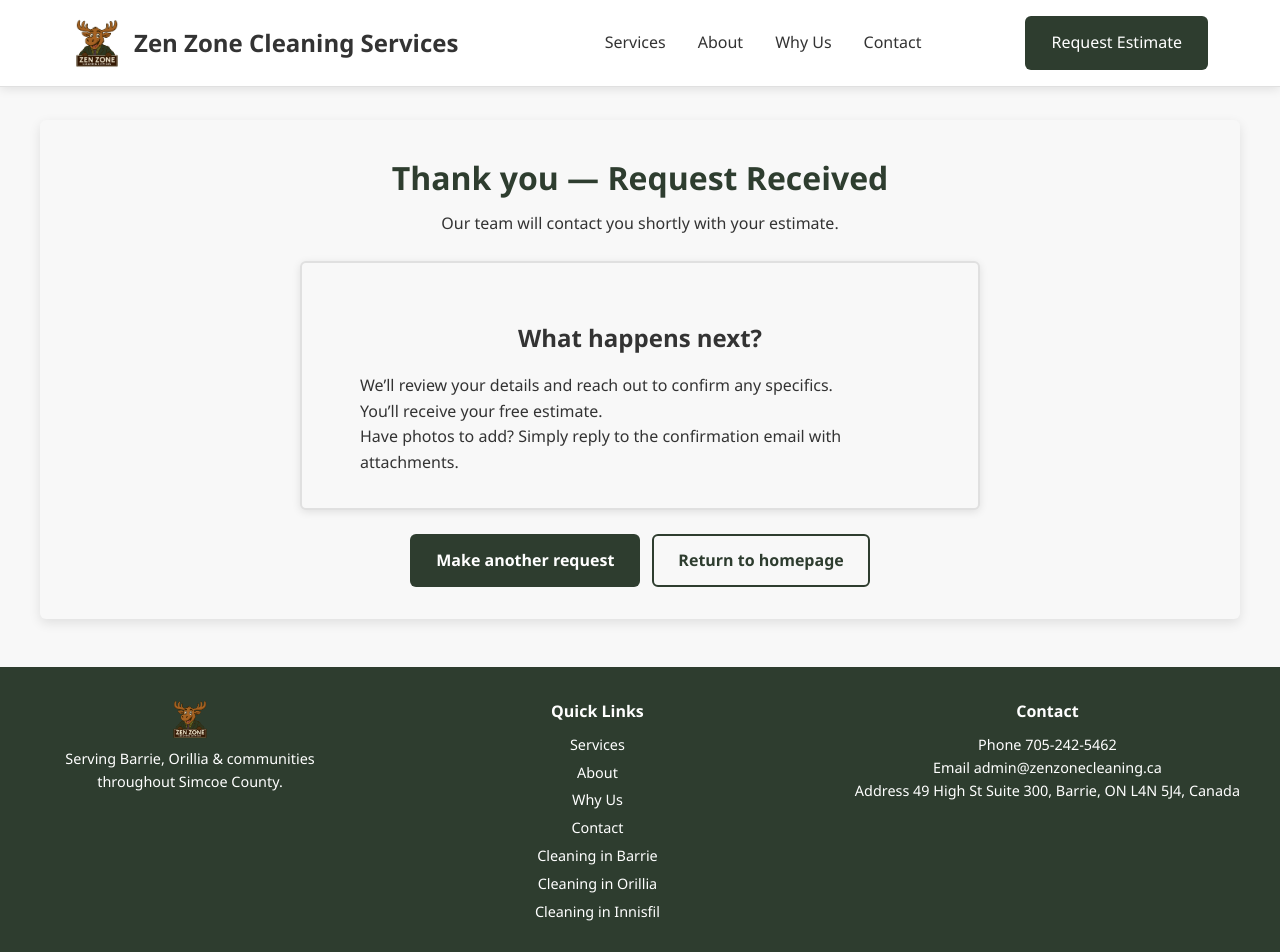
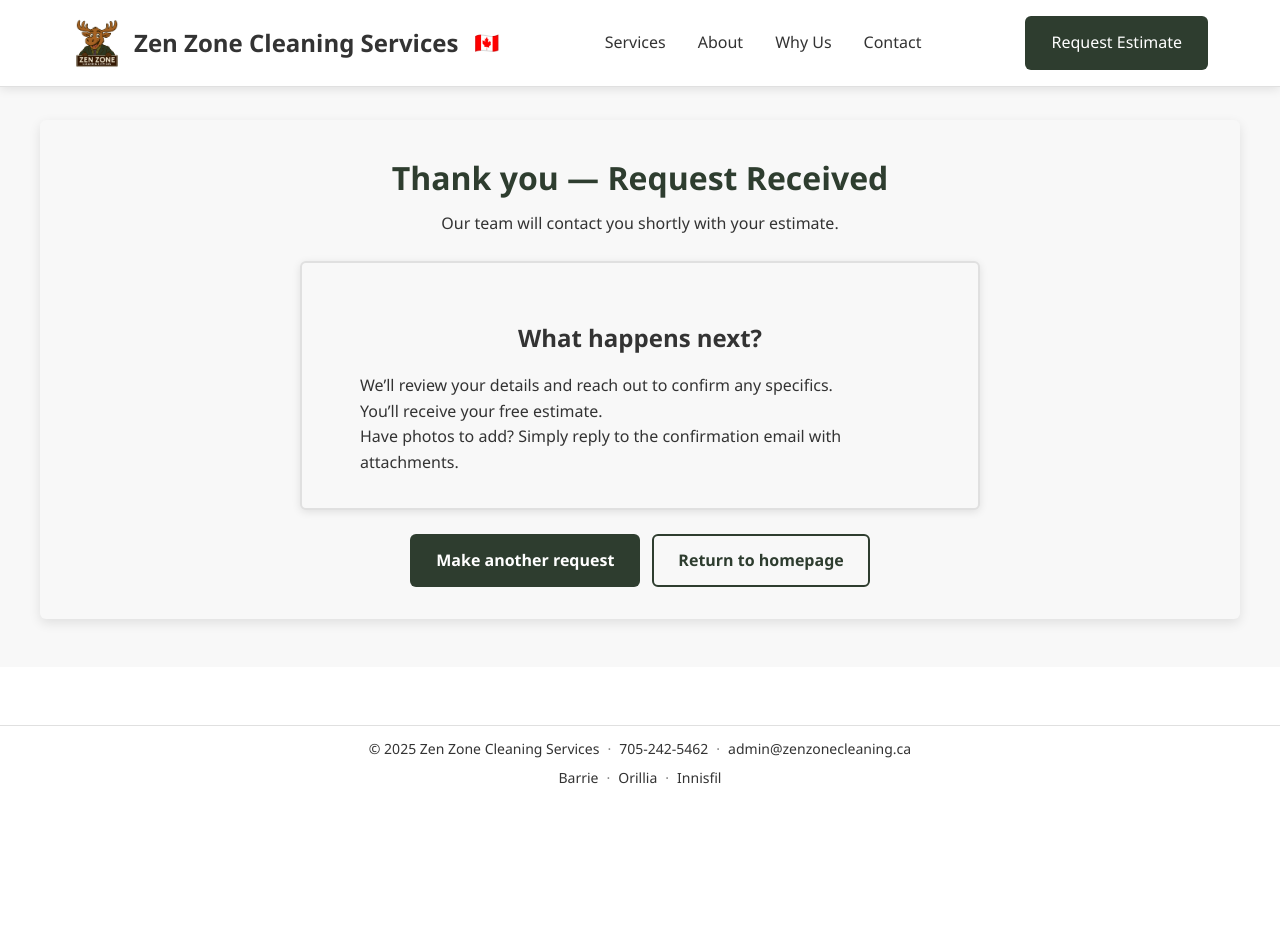
Before and after one commit to marinusdebeer/zen-zone-cleaning-website, a React (Create React App) app: page /confirmation in a window 1280 px wide. Shown: the top 952 px of the page. After the commit the page ends 800 px from the top, so only its background shows below. Built offline with nearby package versions, Linux system fonts and the light colour scheme.

Commit message:
sleeker footer

```diff
--- a/src/components/Footer.css
+++ b/src/components/Footer.css
@@ -1,22 +1,35 @@
 /* Footer styling */
 
 .footer {
-  background-color: var(--color-primary);
-  color: var(--color-secondary);
-  padding: 2rem 1rem;
-  font-size: 0.9rem;
-  transition: background-color var(--transition-medium), color var(--transition-medium);
+  background-color: var(--color-background);
+  color: var(--color-text);
+  padding: 0.75rem 1rem;
+  font-size: 0.875rem;
+  border-top: 1px solid var(--color-border);
+  transition: background-color var(--transition-medium), color var(--transition-medium), border-color var(--transition-medium);
+  line-height: 1.5;
 }
 
 .footer__container {
   display: flex;
-  flex-wrap: wrap;
-  justify-content: space-between;
-  align-items: flex-start;
+  flex-direction: column;
+  gap: 0.5rem;
   max-width: var(--max-content-width);
   margin: 0 auto;
-  gap: 2rem;
+  align-items: center;
 }
+
+/* Inline meta row (copyright, phone, email) */
+.footer__meta {
+  display: flex;
+  flex-wrap: wrap;
+  align-items: center;
+  justify-content: center;
+  gap: 0.5rem;
+  text-align: center;
+}
+
+.dot { opacity: 0.6; }
 
 .footer__logo {
   margin-bottom: 0.5rem;
@@ -40,48 +53,84 @@
   max-width: 300px;
 }
 
-.footer__links h4,
-.footer__contact h4 {
+.footer__contact h4,
+.footer__areas h4 {
   margin-bottom: 0.5rem;
   font-weight: 600;
   font-size: 1rem;
 }
 
-.footer__links ul {
+.footer__areas ul {
   list-style: none;
   padding: 0;
 }
 
-.footer__links li {
+.footer__areas li {
   margin-bottom: 0.3rem;
 }
 
-.footer__links a {
-  color: var(--color-secondary);
+.footer__areas a {
+  color: var(--color-text);
   transition: color var(--transition-fast);
 }
 
-.footer__links a:hover {
-  color: var(--color-accent);
+.footer__areas a:hover {
+  color: var(--color-primary);
+}
+
+/* Inline areas row */
+.footer__areas-inline {
+  display: flex;
+  flex-wrap: wrap;
+  align-items: center;
+  justify-content: center;
+  gap: 0.5rem;
+}
+
+.footer__areas-inline a {
+  color: var(--color-text);
+}
+
+.footer__areas-inline a:hover {
+  color: var(--color-primary);
 }
 
 .footer__contact a {
-  color: var(--color-secondary);
+  color: var(--color-text);
   transition: color var(--transition-fast);
 }
 
 .footer__contact a:hover {
-  color: var(--color-accent);
+  color: var(--color-primary);
 }
 
-.footer__bottom {
-  margin-top: 2rem;
-  text-align: center;
-  font-size: 0.8rem;
-  border-top: 1px solid var(--color-border);
-  padding-top: 1rem;
-  transition: border-color var(--transition-medium);
+.contact-list {
+  display: grid;
+  gap: 0.5rem;
+  padding: 0;
+  margin: 0;
 }
+
+.contact-item {
+  display: grid;
+  grid-template-columns: 20px 1fr;
+  align-items: center;
+  gap: 0.5rem;
+}
+
+.contact-icon {
+  display: inline-flex;
+  width: 20px;
+  justify-content: center;
+}
+
+.footer__contact-card { display: none; }
+
+.contact-hours { display: none; }
+
+.footer__contact-ctas { display: none; }
+
+.footer__bottom { display: none; }
 
 @media (max-width: 768px) {
   .footer__container {
--- a/src/components/Footer.js
+++ b/src/components/Footer.js
@@ -1,4 +1,5 @@
 import React from 'react';
+import { Link } from 'react-router-dom';
 import './Footer.css';
 
 /**
@@ -9,66 +10,23 @@ import './Footer.css';
 const Footer = () => {
   return (
     <footer className="footer">
-      <div className="footer__container">
-        <div className="footer__brand">
-          <div className="footer__logo">
-            <img
-              src={`${process.env.PUBLIC_URL}/images/logo.png`}
-              alt="Zen Zone Cleaning Services"
-              className="footer__logo-image"
-            />
-          </div>
-          <p className="footer__tagline">
-            Serving Barrie, Orillia &amp; communities throughout Simcoe County.
-          </p>
+      <div className="footer__container footer__container--compact">
+        <div className="footer__meta">
+          <span>© {new Date().getFullYear()} Zen Zone Cleaning Services</span>
+          <span className="dot" aria-hidden>·</span>
+          <a href="tel:+1-705-242-5462" aria-label="Call 705 242 5462">705‑242‑5462</a>
+          <span className="dot" aria-hidden>·</span>
+          <a href="mailto:admin@zenzonecleaning.ca">admin@zenzonecleaning.ca</a>
         </div>
-        <div className="footer__links">
-          <h4>Quick Links</h4>
-          <ul>
-            <li>
-              <a href="#services">Services</a>
-            </li>
-            <li>
-              <a href="#about">About</a>
-            </li>
-            <li>
-              <a href="#why-us">Why Us</a>
-            </li>
-            <li>
-              <a href="#contact">Contact</a>
-            </li>
-            <li>
-              <a href="/house-cleaning-services-barrie">Cleaning in Barrie</a>
-            </li>
-            <li>
-              <a href="/house-cleaning-services-orillia">Cleaning in Orillia</a>
-            </li>
-            <li>
-              <a href="/house-cleaning-services-innisfil">Cleaning in Innisfil</a>
-            </li>
-          </ul>
-        </div>
-        <div className="footer__contact">
-          <h4>Contact</h4>
-          <p>
-            Phone{' '}
-            <a href="tel:+1-705-242-5462">705‑242‑5462</a>
-          </p>
-          <p>
-            Email{' '}
-            <a href="mailto:admin@zenzonecleaning.ca">admin@zenzonecleaning.ca</a>
-          </p>
-          <p>
-            Address{' '}
-            <a href="https://maps.google.com/?q=49+High+St+Suite+300,+Barrie,+ON+L4N+5J4,+Canada" target="_blank" rel="noreferrer">
-              49 High St Suite 300, Barrie, ON L4N 5J4, Canada
-            </a>
-          </p>
-        </div>
+        <nav className="footer__areas-inline" aria-label="Service Areas">
+          <a href="/house-cleaning-services-barrie">Barrie</a>
+          <span className="dot" aria-hidden>·</span>
+          <a href="/house-cleaning-services-orillia">Orillia</a>
+          <span className="dot" aria-hidden>·</span>
+          <a href="/house-cleaning-services-innisfil">Innisfil</a>
+        </nav>
       </div>
-      <div className="footer__bottom">
-        © {new Date().getFullYear()} Zen Zone Cleaning Services. All rights reserved.
-      </div>
+      <div className="footer__bottom" />
     </footer>
   );
 };
--- a/src/components/Header.css
+++ b/src/components/Header.css
@@ -46,6 +46,12 @@
   color: var(--color-text);
   transition: color var(--transition-fast);
   white-space: nowrap;
+}
+
+.header__flag {
+  font-size: 1.25rem;
+  line-height: 1;
+  margin-left: 0.25rem;
 }
 
 .header__logo:hover .header__logo-text {
@@ -227,6 +233,7 @@
   .header__logo-text {
     display: none; /* Hide text on mobile to save space */
   }
+  .header__flag { display: none; }
 }
 
 /* Responsive: show hamburger and hide desktop nav on small screens */
--- a/src/components/Header.js
+++ b/src/components/Header.js
@@ -60,6 +60,7 @@ const Header = () => {
             className="header__logo-image"
           />
           <span className="header__logo-text">Zen Zone Cleaning Services</span>
+          <span className="header__flag" role="img" aria-label="Canada">🇨🇦</span>
         </div>
 
         {/* Desktop navigation */}
```
